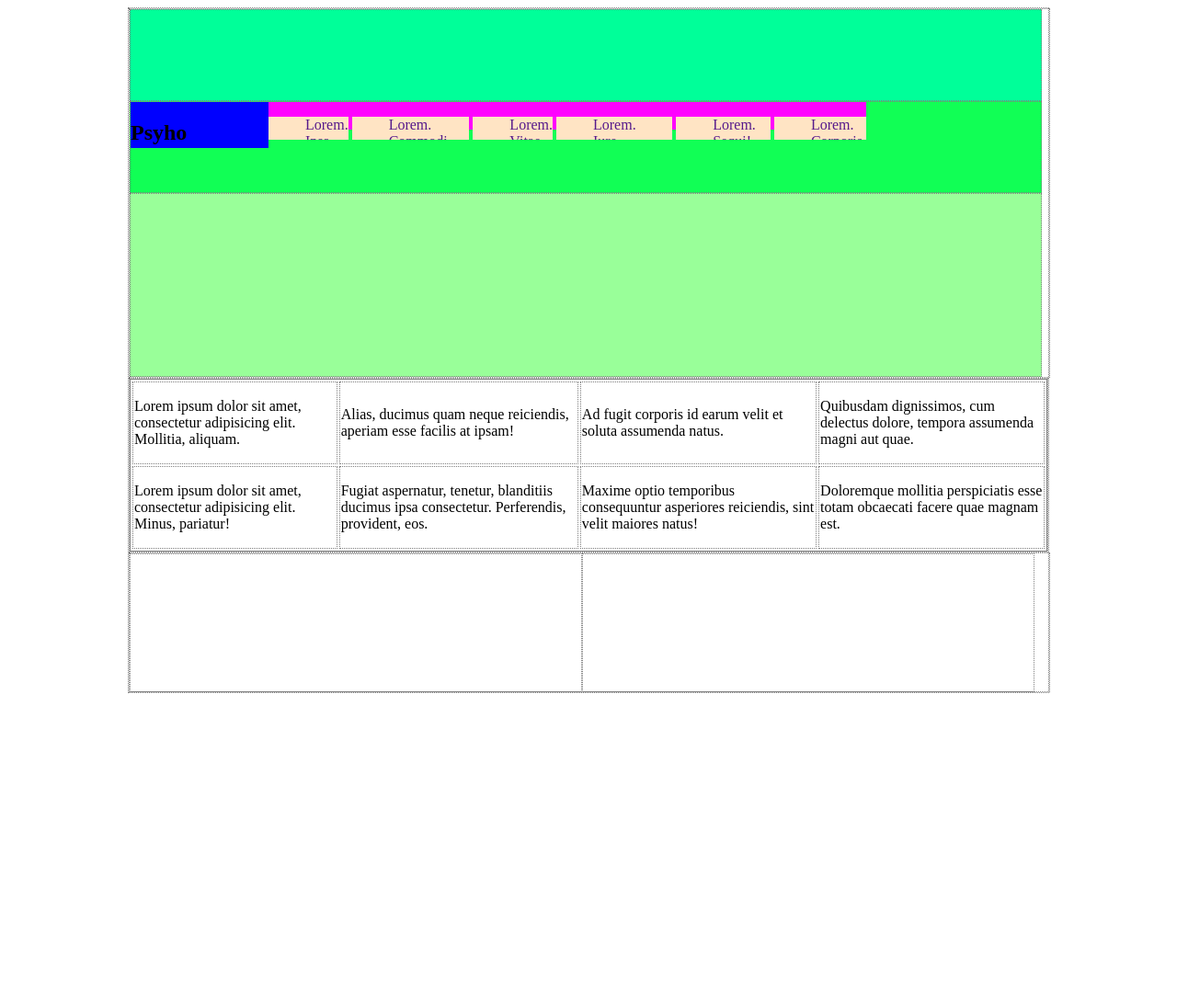
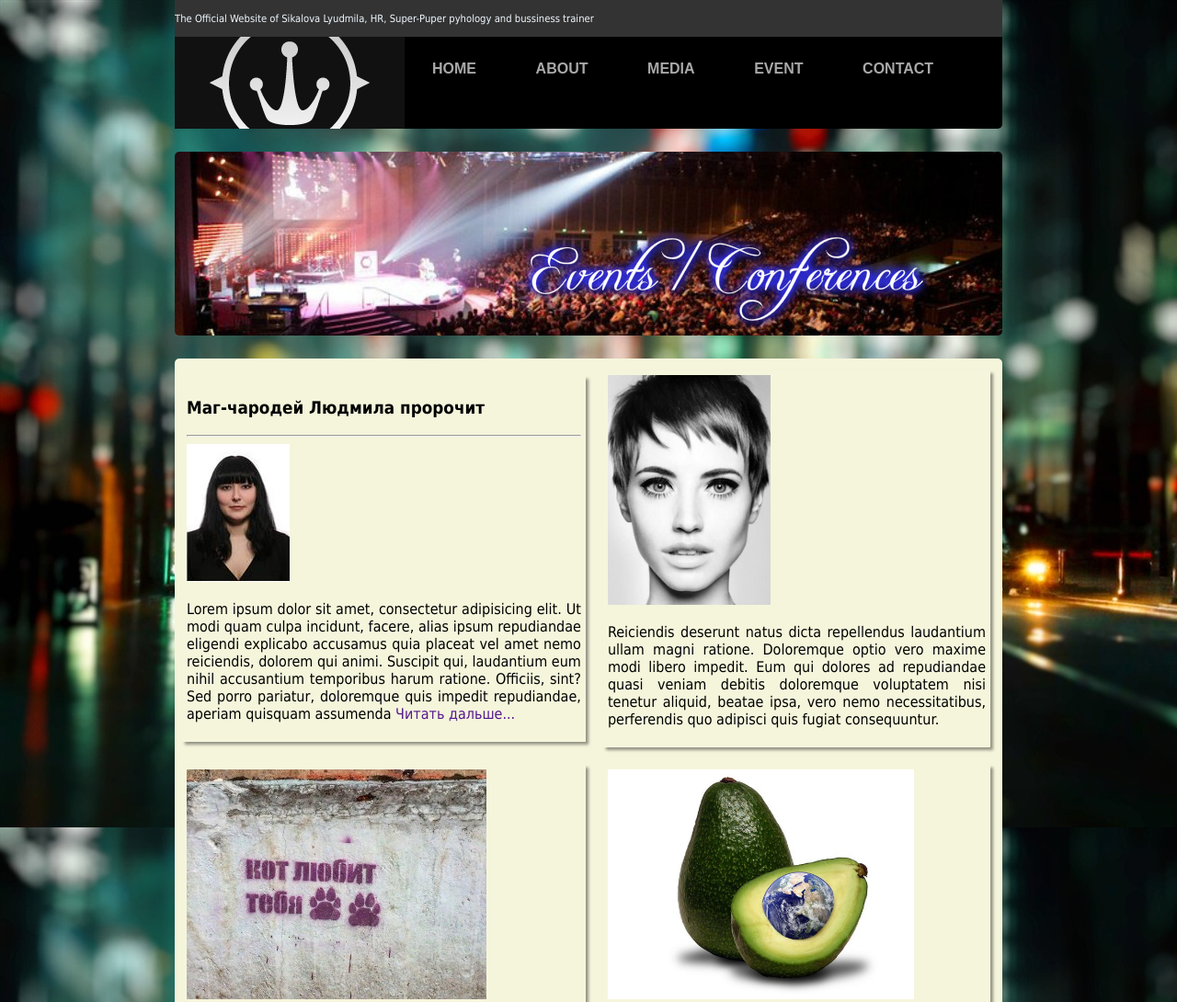
Before and after one commit to brattsev8/sikalova, a plain HTML site: page index.html in a window 1280 px wide. Shown: the top 1090 px of the page at 92% size. Before the commit the page ends 800 px from the top, so only its background shows below. Drawn offline with Linux system fonts and the light colour scheme.

Commit message:
changet navigator, content, footer

```diff
--- a/index.html
+++ b/index.html
@@ -9,52 +9,43 @@
     <div id="main">
         <div id="header">
             <div id="firstHeader">
-                <div id="textFirstHeader"></div>
+                <div id="textFirstHeader">
+                    <p>The Official Website of Sikalova Lyudmila, HR, Super-Puper pyhology and bussiness trainer</p>
+                </div>
                 <div id="socialFirstHeader"></div>
                 <div id="searchFirstHeader"></div>
             </div>
             <div id="secondHeader">
                 <div id="logo">
-                    <h2>Psyho</h2>
+
                 </div>
-                <div id="navigator">
-                    <ul>
-                        <li><a href="">Lorem.</a></li>
-                        <li><a href="">Ipsa.</a></li>
-                        <li><a href="">Eum?</a></li>
-                        <li><a href="">Iusto.</a></li>
+            <!--Navigator-->
+
+            <div class="nav">
+                <ul class="topmenu">
+                    <li><a href=""><span class="link">Home</span></a></li>
+                    <li><a href="#"><span class="link">About</span></a></li>
+                    <li><a href="#"><span class="link down">Media</span></a>
+                    <ul class="submenu">
+                        <li><a href="#">Media1</a></li>
+                        <li><a href="#">Media2</a></li>
+                        <li><a href="#">Media3</a></li>
+                        <li><a href="#">Media4</a></li>
                     </ul>
-                    <ul>
-                        <li><a href="">Lorem.</a></li>
-                        <li><a href="">Commodi.</a></li>
-                        <li><a href="">Voluptatibus?</a></li>
-                        <li><a href="">Fugit.</a></li>
+                    </li>
+                    <li><a href="#"><span class="link down">Event</span></a>
+                    <ul class="submenu">
+                        <li><a href="#">Event1</a></li>
+                        <li><a href="#">Event2</a></li>
+                        <li><a href="#">Event3</a></li>
+                        <li><a href="#">Event4</a></li>
                     </ul>
-                    <ul>
-                        <li><a href="">Lorem.</a></li>
-                        <li><a href="">Vitae.</a></li>
-                        <li><a href="">Unde.</a></li>
-                        <li><a href="">Fugiat.</a></li>
-                    </ul>
-                    <ul>
-                        <li><a href="">Lorem.</a></li>
-                        <li><a href="">Iure.</a></li>
-                        <li><a href="">Consequatur!</a></li>
-                        <li><a href="">Aperiam!</a></li>
-                    </ul>
-                    <ul>
-                        <li><a href="">Lorem.</a></li>
-                        <li><a href="">Sequi!</a></li>
-                        <li><a href="">Laborum.</a></li>
-                        <li><a href="">Veritatis!</a></li>
-                    </ul>
-                    <ul>
-                        <li><a href="">Lorem.</a></li>
-                        <li><a href="">Corporis.</a></li>
-                        <li><a href="">Sint.</a></li>
-                        <li><a href="">Ex?</a></li>
-                    </ul>
-                </div>
+                    </li>
+                    <li><a href="#"><span class="link">Contact</span></a></li>
+                </ul>
+            </div>
+
+            <!--Navigator-->
             </div>
             <div id="thirdHeader"></div>
         </div>
@@ -63,52 +54,80 @@
                 <tr>
                     <td>
                         <div class="container">
-                            <p>Lorem ipsum dolor sit amet, consectetur adipisicing elit. Mollitia, aliquam.</p>
-                        </div>
+                        <h3>Маг-чародей Людмила пророчит</h3>
+                        <hr>
+                        <img src="img/avatar/8a743f654c8c4eb58b6282f801423058.jpg" alt="Beuty">
+                        <p>Lorem ipsum dolor sit amet, consectetur adipisicing elit. Ut modi quam culpa incidunt, facere, alias ipsum repudiandae eligendi explicabo accusamus quia placeat vel amet nemo reiciendis, dolorem qui animi. Suscipit qui, laudantium eum nihil accusantium temporibus harum ratione. Officiis, sint? Sed porro pariatur, doloremque quis impedit repudiandae, aperiam quisquam assumenda <a href="">Читать дальше...</a></p>
+                    </div>
                     </td>
                     <td>
                         <div class="container">
-                            <p>Alias, ducimus quam neque reiciendis, aperiam esse facilis at ipsam!</p>
-                        </div>
-                    </td>
-                    <td>
-                        <div class="container">
-                            <p>Ad fugit corporis id earum velit et soluta assumenda natus.</p>
-                        </div>
-                    </td>
-                    <td>
-                        <div class="container">
-                            <p>Quibusdam dignissimos, cum delectus dolore, tempora assumenda magni aut quae.</p>
+                           <img src="img/avatar/V3rUP8x9Tqw.jpg" alt="">
+                            <p>Reiciendis deserunt natus dicta repellendus laudantium ullam magni ratione. Doloremque optio vero maxime modi libero impedit. Eum qui dolores ad repudiandae quasi veniam debitis doloremque voluptatem nisi tenetur aliquid, beatae ipsa, vero nemo necessitatibus, perferendis quo adipisci quis fugiat consequuntur.</p>
                         </div>
                     </td>
                 </tr>
                 <tr>
                     <td>
                         <div class="container">
-                            <p>Lorem ipsum dolor sit amet, consectetur adipisicing elit. Minus, pariatur!</p>
+                           <img src="img/images/53uKgnGyayU.jpg" alt="">
+                            <p>Lorem ipsum dolor sit amet, consectetur adipisicing elit. A quidem non, deserunt odio at omnis dolorum officia ducimus quod quisquam dignissimos accusantium id nam eos ratione earum cumque illum esse totam consequatur minus assumenda. Ea expedita non earum suscipit quidem.</p>
                         </div>
                     </td>
                     <td>
                         <div class="container">
-                            <p>Fugiat aspernatur, tenetur, blanditiis ducimus ipsa consectetur. Perferendis, provident, eos.</p>
+                           <img src="img/images/GtJEhjaWQso.jpg" alt="">
+                            <p>Aliquid assumenda placeat, eveniet. Sed voluptatibus molestias, recusandae excepturi sapiente eum magni iusto cum doloribus dolorum id aliquam, quas. Ipsa dolore eos sequi suscipit deserunt at ratione delectus ea nulla tenetur maxime minus culpa eum eveniet, doloremque praesentium! Repellendus, aut.</p>
+                        </div>
+                    </td>
+                </tr>
+                <tr>
+                    <td>
+                        <div class="container">
+                           <img src="img/avatar/le9ZELYC8gE.jpg" alt="">
+                            <p>Lorem ipsum dolor sit amet, consectetur adipisicing elit. Labore eaque modi possimus, dolorum, ex distinctio harum hic voluptas consectetur accusamus iure maxime ea porro sunt tempore ab quo aperiam odio, delectus nihil facilis voluptate a architecto. Dolore beatae, velit facilis.</p>
                         </div>
                     </td>
                     <td>
                         <div class="container">
-                            <p>Maxime optio temporibus consequuntur asperiores reiciendis, sint velit maiores natus!</p>
+                           <img src="img/avatar/7558848.jpg" alt="">
+                            <p>Nihil, unde! Assumenda delectus cum tempora eos nulla voluptatum facilis ex incidunt optio iste adipisci aliquam, consequuntur aut minus at? Quisquam accusamus suscipit, laborum nesciunt? Iste iure tenetur laboriosam molestiae in, incidunt, enim, sequi quod tempora voluptatibus voluptatum ab accusantium.</p>
+                        </div>
+                    </td>
+                </tr>
+                <tr>
+                    <td>
+                        <div class="container">
+                           <img src="img/images/53uKgnGyayU.jpg" alt="">
+                            <p>Lorem ipsum dolor sit amet, consectetur adipisicing elit. Asperiores hic cupiditate molestias eaque, numquam, dicta suscipit animi! Omnis impedit excepturi assumenda ducimus! Molestias eius animi consequatur. Veritatis aperiam sit ipsa, reprehenderit laborum assumenda suscipit labore natus ea deserunt quasi velit.</p>
                         </div>
                     </td>
                     <td>
                         <div class="container">
-                            <p>Doloremque mollitia perspiciatis esse totam obcaecati facere quae magnam est.</p>
+                           <img src="img/images/GtJEhjaWQso.jpg" alt="">
+                            <p>Totam quam suscipit id repudiandae consectetur vel quas ipsa ad ratione harum cupiditate animi quaerat, odio earum blanditiis ducimus modi voluptates maxime autem nisi labore, ipsum sed. Voluptates, eligendi odio magnam. Aut debitis tenetur amet, excepturi est iste hic consequuntur.</p>
                         </div>
                     </td>
                 </tr>
             </table>
         </div>
         <div id="footer">
-            <div id="adressFooter"></div>
-            <div id="contactsFooter"></div>
+            <div class="blockFooter">
+                <h3>Contact/Book Dr. Sikalova</h3>
+                <div class="cont">
+                    <p>Office: +38(063)-750-11-62</p>
+                    <p>Fax: +380(066)-12-89-361</p>
+                    <p>Email: lyudmilasikalova@gmail.com</p>
+                </div>
+            </div>
+            <div class="blockFooter">
+                <div class="cont">
+                    <p>Dr. Sikalova</p>
+                    <p>Shevchenka 246, Suite 508</p>
+                    <p>Chercassy, Ukraine 18000</p>
+                </div>
+                <p id="rights">© Lyudmila Sikalova Communications 2016. All rights Reserved. Created by <a href="">DS</a></p>
+            </div>
         </div>
     </div>
 </body>
--- a/style.css
+++ b/style.css
@@ -1,126 +1,211 @@
-/*body
-#main
-    #header
-        #firstHeader
-            #textFirstHeader
-            #socialFirstHeader
-            #searchFirstHeader
-        #secondHeader
-            #logo
-            #navigator
-                #ul
-                    #li
-                        #a
-        #thirdHeader
-    #content
-        #bigContainer
-        #smallContainer
-    #footer
-        #adressFooter
-        #contactFooter*/
+* {
+    box-sizing: border-box;
+}
+
 body {
-    /*background: URL(img/wallpapers/City-night-city-road-vehicles_1600x900.jpg) no-repeat;*/
+    margin: 0;
+    background: URL(img/wallpapers/City-night-city-road-vehicles_1600x900.jpg) repeat fixed;
+    font: 1em 'PT Sans', Tahoma, Arial;
+}
+
+ul {
+    list-style: none;
+    margin: 0px;
+    padding: 0px;
+}
+
+a {
+    text-decoration: none;
+    outline: none;
 }
 
 #main {
-    width: 1000px;
+    width: 900px;
     height: 100%;
-    border: 1px dotted grey;
     margin-left: auto;
     margin-right: auto;
 }
 
-#header {
-    border: 1px dotted grey;
-    height: 400px;
+/*-------------------------------------------------Header*/
+
+#firstHeader {
     width: 100%;
+    height: 40px;
+    background-color: #333;
+    margin: 0px;
+    align-content: center;
 }
 
-#firstHeader {
-    width: 99%;
-    height: 98px;
-    border: 1px dotted grey;
-    background: #00FF99;
+#textFirstHeader {
+    color: aliceblue;
+    font-size: .7em;
 }
 
 #secondHeader {
-    width: 99%;
-    height: 98px;
-    border: 1px dotted grey;
-    background: #11FF55;
+    width: 100%;
+    height: 100px;
+    background: #000;;
+    border-radius: 0px 0px 5px 5px;
 }
 
 #thirdHeader {
-    width: 99%;
-    height: 198px;
-    border: 1px dotted grey;
-    background: #99FF99;
+    width: 100%;
+    height: 200px;
+    background: URL(img/wallpapers/671915132_orig.jpg) no-repeat;
+    margin-top: 25px;
+    margin-bottom: 25px;
+    border-radius: 5px;
 }
 
 #logo {
-    height: 50px;
-    width: 150px;
-    background: blue;
+    height: 100px;
+    width: 250px;
+    background: URL(img/images/Crown-Logo.jpg) no-repeat center;
     float: left;
 }
 
-#navigator {
-    display: inline-block;
-    background: #FF00FF;
-    height: 30px;
+/*-------------------------------------------------Header*/
+
+/*-------------------------------------------------Navigator*/
+
+.nav {
+    display: block;
     float: left;
 }
 
-#navigator ul {
-    display: inline-block;
-    background:  bisque;
-    height: 25px;
-    overflow: hidden;
+
+.topmenu {
+    backface-visibility: hidden;
+    position: relative;
+    background: rgba(0,0,0,.8);
 }
-
-#navigator ul:hover {
-    height: auto;
-}
-
-#navigator ul li {
-    list-style: none;
-}
-
-#navigator ul li a {
-    text-decoration: none;
-}
-
-#content {
-    clear: both;
-    border: 1px dotted grey;
+.topmenu:before, .topmenu:after {
+    content: "";
     display: table;
-}
-
-table {
-    border: 1px solid grey;
-}
-
-#footer {
-    border: 1px dotted grey;
-    width: 100%;
-    height: 150px;
     clear: both;
 }
 
-tr td {
-    border: 1px dotted grey;
+.topmenu li {
+    display: inline-block;
+    position: relative;
+    cursor: pointer;
 }
 
-#adressFooter {
-    float: left;
-    border: 1px dotted grey;
-    height: 149px;
-    width: 49%;
+.link {
+    font-family: sans-serif;
+    display: block;
+    height: 70px;
+    line-height: 70px;
+    padding: 0 30px;
+    font-weight: bold;
+    color: darkgrey;
+    text-transform: uppercase;
+    transition: color 0.2s ease-in-out;
 }
 
-#contactsFooter {
+.down:after {
+    margin-left: 8px;
+}
+
+.link:hover {
+    border-bottom: 2px solid cyan;
+    color: aliceblue;
+}
+
+.submenu {
+    background: black;
+    opacity: .1;
+    position: absolute;
+    left: 0;
+    visibility: hidden;
+    opacity: 0;
+    z-index: 10;
+    width: 150px;
+    transform: perspective(600px) rotateX(-90deg);
+    transform-origin: 0% 0%;
+    transition: 0.6s ease-in-out;
+}
+
+.submenu > li {
+    display: block;
+    margin: 1px;
+}
+
+.topmenu li:hover > .submenu{
+    visibility: visible;
+    opacity: 1;
+    transform: perspective(600px) rotateX(20deg);
+}
+
+.submenu li a {
+    display: block;
+    color: white;
+    font-size: 14px;
+    line-height: 36px;
+    padding: 0 20px;
+    font-family: 'PT Sans', serif;
+}
+
+.submenu li a:hover {
+    color: aliceblue;
+}
+
+/*-------------------------------------------------Navigator*/
+/*-------------------------------------------------Content*/
+
+#content {
+    border-radius: 5px;
+    background-color: beige;
+}
+
+.container {
+    text-align: justify;
+    padding: 5px;
+    margin: 10px 10px 5px 5px;
+    box-shadow: 3px 3px 3px rgba(0,0,0,.4);
+}
+
+.container img {
+    max-height: 250px;
+    max-width: 350px;
+}
+
+/*-------------------------------------------------Content*/
+/*-------------------------------------------------Footer*/
+
+#footer {
+    width: 100%;
+    height: 200px;
+    clear: both;
+    background: black;
+    border-radius: 5px;
+    margin-top: 25px;
+}
+
+#footer p {
+    color: beige;
+}
+
+#footer h3 {
+    color: cornflowerblue;
+    padding: 0px;
+}
+
+.blockFooter {
     float: left;
-    border: 1px dotted grey;
     height: 149px;
-    width: 49%;
+    width: 50%;
+    padding: 10px;
 }
+
+.cont {
+    padding: 5px;
+    text-align: justify;
+    margin: 5px;
+}
+
+p#rights {
+    color: dimgray;
+    font-size: .8em;
+}
+/*-------------------------------------------------Footer*/
```
Also changed, not shown: pages/example.html (+8 -1 lines), img/avatar/7558848.jpg (added), img/avatar/V3rUP8x9Tqw.jpg (added), img/avatar/le9ZELYC8gE.jpg (added), img/images/53uKgnGyayU.jpg (added), img/images/Crown-Logo.jpg (added), img/images/GtJEhjaWQso.jpg (added), img/wallpapers/671915132_orig.jpg (added), res/1452886106.png (added), res/arrow-3-down_0.png (added).
